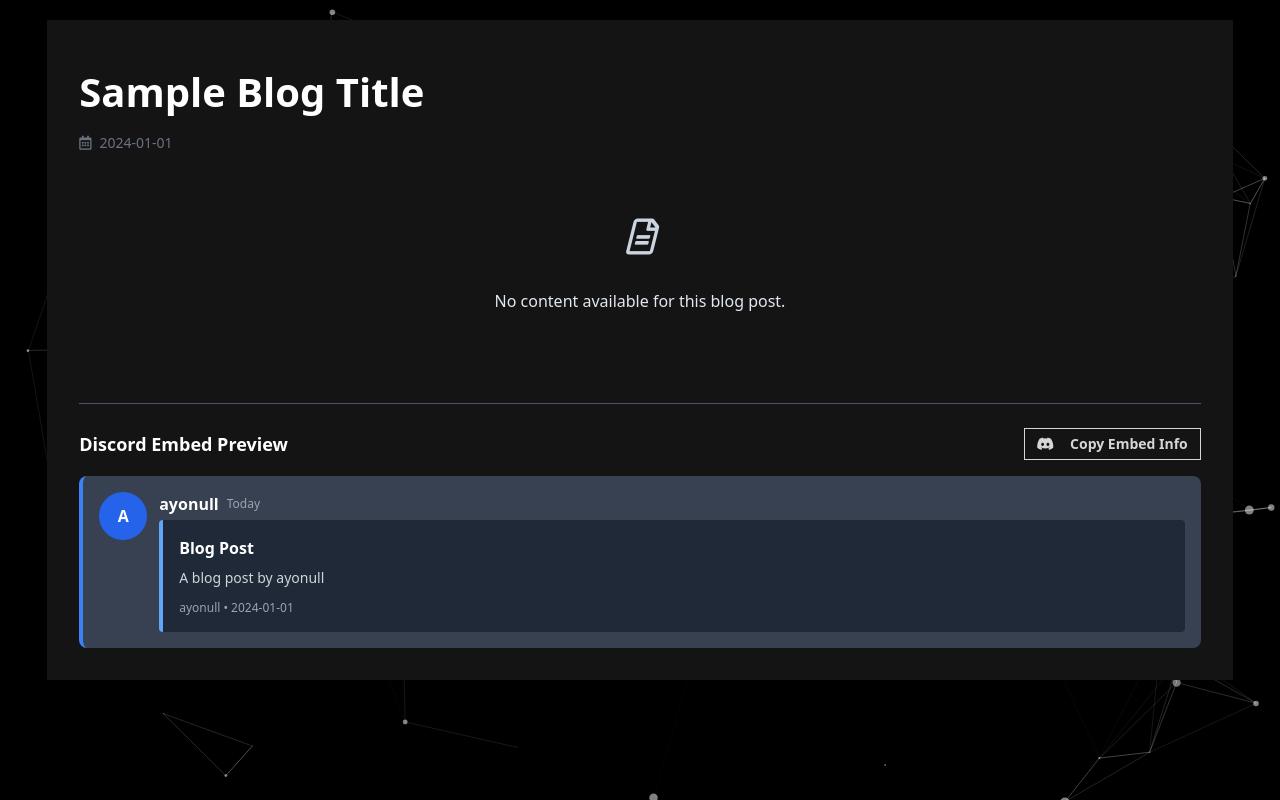
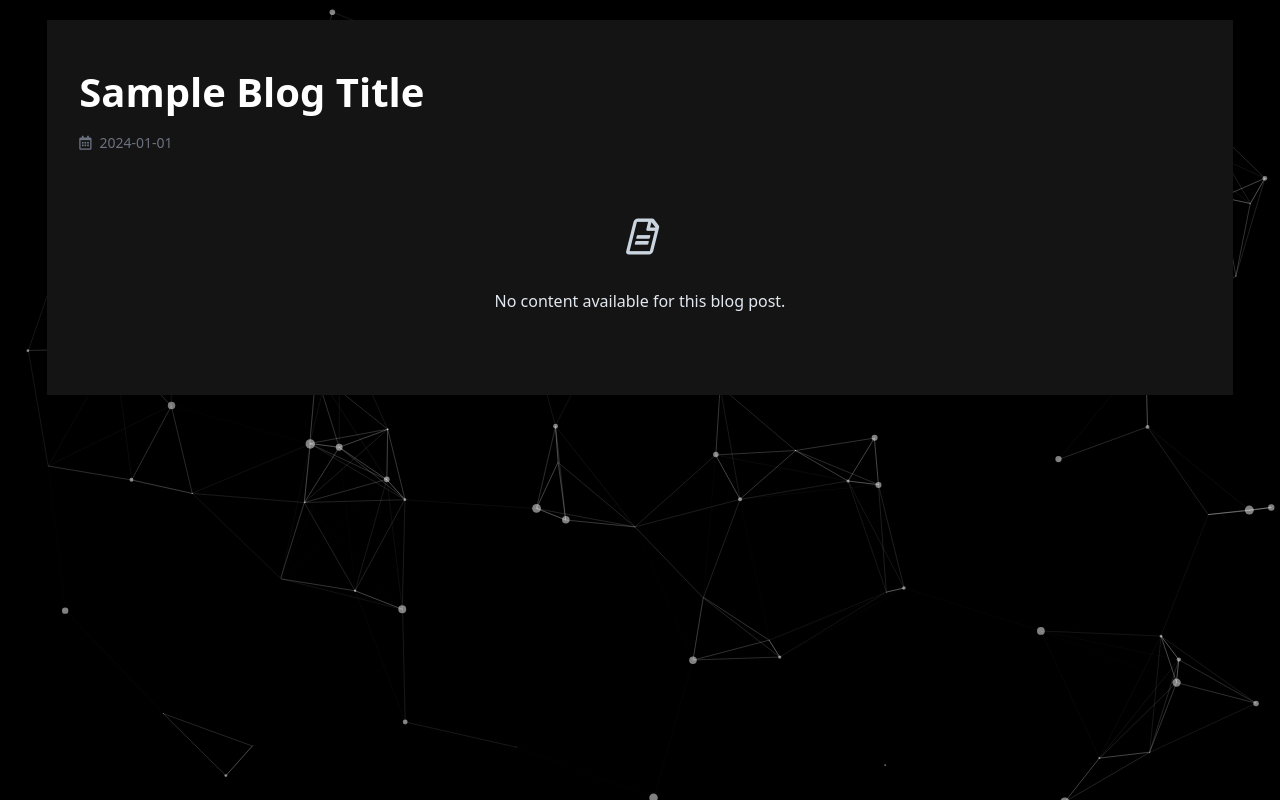
Before and after one commit to primitt/primitt.github.io, a Flask app: template templates/blogs.html in a window 1280 px wide. Run offline with Flask 3, Linux system fonts and the light colour scheme; the template is opened without the code that fills it, so the values that code supplies are empty; some libraries are stand-ins or nearby versions.

Commit message:
remove discord embed

```diff
--- a/templates/blogs.html
+++ b/templates/blogs.html
@@ -344,54 +344,6 @@
                         </div>
                         {% endif %}
                     </div>
-
-                    <!-- Discord Embed Preview Section -->
-                    <div class="mt-8 pt-6 border-t border-gray-600">
-                        <div class="flex items-center justify-between mb-4">
-                            <h3 class="text-lg font-semibold text-white">Discord Embed Preview</h3>
-                            <button onclick="copyDiscordEmbed()" class="btn btn-sm btn-outline">
-                                <i class="fab fa-discord mr-2"></i>Copy Embed Info
-                            </button>
-                        </div>
-
-                        <!-- Discord Embed Mock -->
-                        <div class="bg-gray-700 p-4 rounded-lg border-l-4 border-blue-500">
-                            <div class="flex items-start gap-3">
-                                <div
-                                    class="w-12 h-12 bg-blue-600 rounded-full flex items-center justify-center text-white font-bold">
-                                    A
-                                </div>
-                                <div class="flex-1">
-                                    <div class="flex items-center gap-2 mb-1">
-                                        <span class="font-semibold text-white">ayonull</span>
-                                        <span class="text-xs text-gray-400">Today</span>
-                                    </div>
-
-                                    <!-- Embed Container -->
-                                    <div class="bg-gray-800 border-l-4 border-blue-400 p-4 rounded">
-                                        <h4 class="font-bold text-white mb-2">{{ blog.title or 'Blog Post' }}</h4>
-                                        <p class="text-gray-300 text-sm mb-3">
-                                            {% if blog.content %}
-                                            {{ blog.content | striptags | truncate(150) }}
-                                            {% else %}
-                                            A blog post by {{ blog.writer or 'ayonull' }}
-                                            {% endif %}
-                                        </p>
-
-                                        {% if blog.hero_image %}
-                                        <img src="{{ blog.hero_image }}" alt="Blog Hero"
-                                            class="w-full max-w-sm rounded mb-2">
-                                        {% endif %}
-
-                                        <div class="text-xs text-gray-400">
-                                            <span>{{ blog.writer or 'ayonull' }}</span> •
-                                            <span>{{ blog.date or '2024-01-01' }}</span>
-                                        </div>
-                                    </div>
-                                </div>
-                            </div>
-                        </div>
-                    </div>
                 </div>
             </div>
         </div>
```
